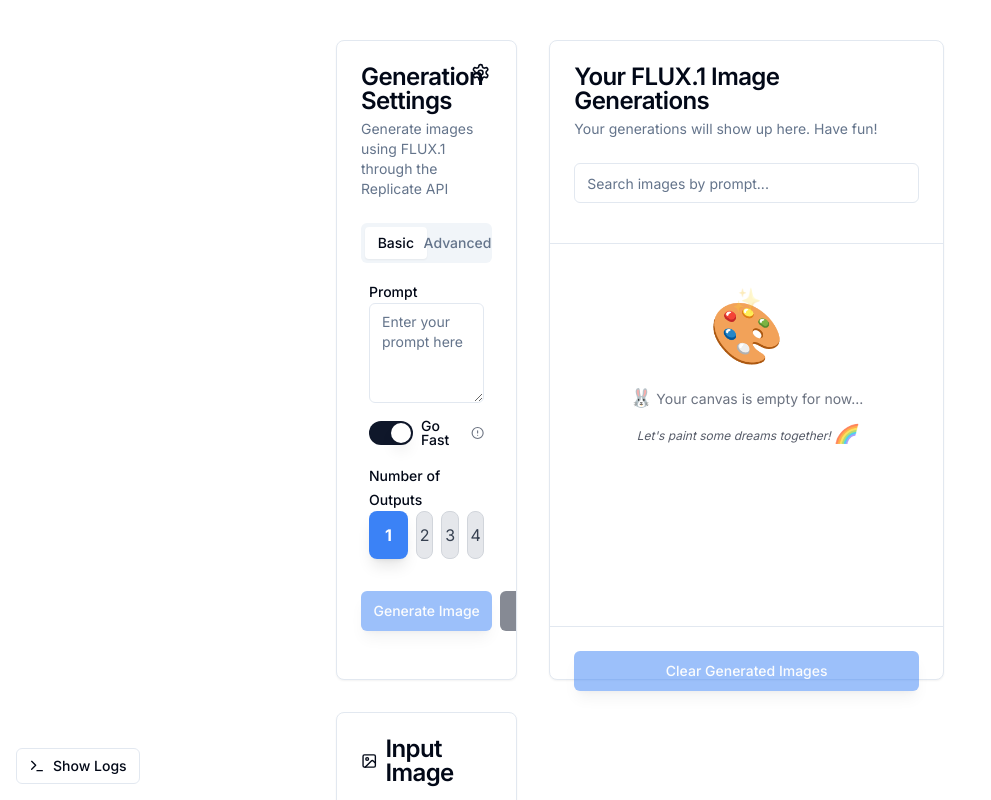
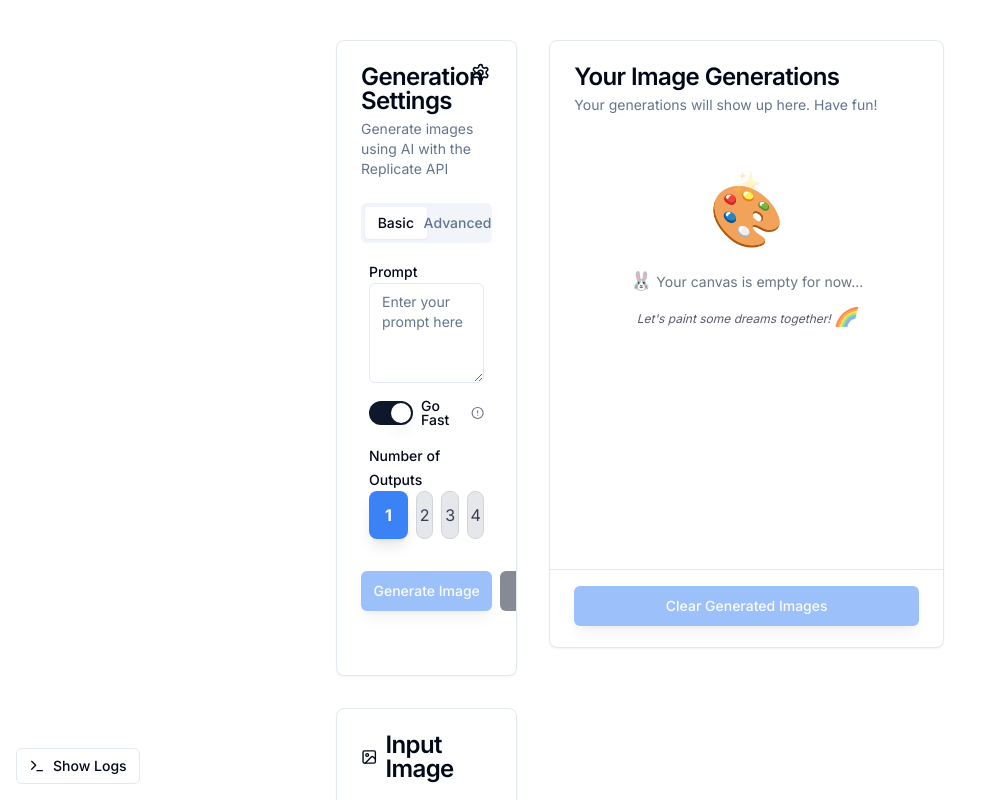
Before and after one commit to ashakoen/next-js-flux1-replicate, a Next.js app: page / in a window 1280 px wide. Shown: the whole page, without its empty margins (0-991 px from the left). Built offline with nearby package versions, Linux system fonts and the light colour scheme.

Commit message:
update remix options

```diff
--- a/src/app/page.tsx
+++ b/src/app/page.tsx
@@ -48,9 +48,7 @@
 	const [apiKey, setApiKey] = useState('');
 	const [showApiKeyAlert, setShowApiKeyAlert] = useState(false);
 	const [favoritePrompts, setFavoritePrompts] = useState<string[]>([]);
-	const [searchTerm, setSearchTerm] = useState('');
 	const [selectedLoraModel, setSelectedLoraModel] = useState<string | null>(null);
-	const [filteredImages, setFilteredImages] = useState<GeneratedImage[]>([]);
 	const [isGenerating, setIsGenerating] = useState(false);
 	const [isInitialLoad, setIsInitialLoad] = useState(true);
 	const [cancelUrl, setCancelUrl] = useState<string | null>(null);
@@ -92,24 +90,6 @@
 			logContainerRef.current.scrollTop = logContainerRef.current.scrollHeight;
 		}
 	}, []);
-
-	useEffect(() => {
-		setFilteredImages(
-			generatedImages
-				.filter((image) => {
-					const normalizedPrompt = image.prompt.trim().toLowerCase();
-					const normalizedSearchTerm = searchTerm.trim().toLowerCase();
-					const regex = new RegExp(`\\b${normalizedSearchTerm}\\b`, 'i');
-					const isMatch = regex.test(normalizedPrompt);
-					return isMatch;
-				})
-				.sort((a, b) => {
-					const timeA = a.timestamp ? new Date(a.timestamp).getTime() : 0;
-					const timeB = b.timestamp ? new Date(b.timestamp).getTime() : 0;
-					return timeB - timeA;
-				})
-		);
-	}, [generatedImages, searchTerm]);
 
 	useEffect(() => {
 		const savedApiKey = localStorage.getItem('replicateApiKey');
@@ -322,12 +302,13 @@
 		setSelectedImage(null);
 	};
 
-	const handleRegenerateWithSeed = async (newSeed: number) => {
+	const handleRegenerateWithSeed = async (newSeed: number, modelType?: 'dev' | 'schnell' | 'recraftv3') => {
 		// Update the form state
 		setFormData(prev => ({
 			...prev,
 			seed: newSeed,
-			num_outputs: 1
+			num_outputs: 1,
+			...(modelType && { model: modelType }) // modelType is now properly typed
 		}));
 
 		// Submit with override data
@@ -335,7 +316,8 @@
 			{ preventDefault: () => {} } as React.FormEvent,
 			{
 				seed: newSeed,
-				num_outputs: 1
+				num_outputs: 1,
+				...(modelType && { model: modelType })
 			}
 		);
 	};
@@ -875,9 +857,7 @@
 					{/* Generated Images Card - Right 2/3 */}
 					<div className="xl:col-span-2">
 						<GeneratedImagesCard
-							searchTerm={searchTerm}
-							filteredImages={filteredImages}
-							onSearchChange={(e) => setSearchTerm(e.target.value)}
+							images={generatedImages}
 							onDownloadImage={downloadImage}
 							onDeleteImage={handleDeleteImage}
 							clearGeneratedImages={clearGeneratedImages}
@@ -885,6 +865,7 @@
 							numberOfOutputs={formData.num_outputs}
 							onRegenerateWithSeed={handleRegenerateWithSeed}
 							onUseAsInput={handleUseAsInput}
+							model={formData.model}
 						/>
 					</div>
 				</div>
--- a/src/components/cards/GeneratedImagesCard.tsx
+++ b/src/components/cards/GeneratedImagesCard.tsx
@@ -1,7 +1,6 @@
 'use client';
 
 import { Card, CardContent, CardDescription, CardFooter, CardHeader, CardTitle } from "@/components/ui/card";
-import { Input } from "@/components/ui/input";
 import { Button } from "@/components/ui/button";
 import { Dialog, DialogContent, DialogTrigger } from "@/components/ui/dialog";
 import { Accordion, AccordionContent, AccordionItem, AccordionTrigger } from "@/components/ui/accordion";
@@ -13,32 +12,45 @@
 import { WandSparkles } from 'lucide-react';
 
 interface GeneratedImagesCardProps {
-    searchTerm: string;
-    filteredImages: GeneratedImage[];
-    onSearchChange: (e: React.ChangeEvent<HTMLInputElement>) => void;
+    images: GeneratedImage[];
     onDownloadImage: (imageUrl: string) => Promise<void>;
     onDeleteImage: (imageUrl: string) => void;
     clearGeneratedImages: () => void;
-    onRegenerateWithSeed: (newSeed: number, numberOfOutputs?: number) => void;
+    onRegenerateWithSeed: (newSeed: number, modelType?: 'dev' | 'schnell' | 'recraftv3') => void;
     onUseAsInput: (imageUrl: string) => Promise<void>;
     isGenerating: boolean;
     numberOfOutputs: number;
+    model: string;
 }
 
 export function GeneratedImagesCard({
-    searchTerm,
-    filteredImages,
-    onSearchChange,
+    images,
     onDownloadImage,
     onDeleteImage,
     clearGeneratedImages,
     isGenerating,
     numberOfOutputs,
     onRegenerateWithSeed,
-    onUseAsInput
+    onUseAsInput,
+    model
 }: GeneratedImagesCardProps) {
 
     const [isConfirming, setIsConfirming] = useState(false);
+    const isFluxModel = (model: string | undefined, privateLoraName?: string) => {
+        if (!model) return false;
+
+        // If it's a direct FLUX model
+        if (model.includes('flux-dev') || model.includes('flux-schnell')) {
+            return true;
+        }
+
+        // If the model looks like a private LoRA path (contains a slash but isn't recraft)
+        if (model.includes('/') && !model.includes('recraft')) {
+            return true;
+        }
+
+        return false;
+    };
 
     useEffect(() => {
         let timeoutId: NodeJS.Timeout;
@@ -51,22 +63,13 @@
     }, [isConfirming]);
 
     return (
-        <Card className="w-full h-[calc(100vh-10rem)] mt-8 sm:mt-0">
+        <Card className="w-full h-[calc(100vh-12rem)] mt-8 sm:mt-0">
             <CardHeader className="relative">
-                <CardTitle>Your FLUX.1 Image Generations</CardTitle>
+                <CardTitle>Your Image Generations</CardTitle>
                 <CardDescription>Your generations will show up here. Have fun! </CardDescription>
             </CardHeader>
-            <div className="px-6 pb-10 border-b"> {/* New fixed section */}
-                <Input
-                    type="text"
-                    placeholder="Search images by prompt..."
-                    value={searchTerm}
-                    onChange={onSearchChange}
-                    className="w-full"
-                />
-            </div>
-            <CardContent className="overflow-y-auto pt-6 h-[calc(100%-16rem)]">
-                {filteredImages.length > 0 ? (
+            <CardContent className="overflow-y-auto pt-3 h-[calc(100%-12rem)]">
+                {images.length > 0 ? (
                     <div className="grid grid-cols-1 xs:grid-cols-2 sm:grid-cols-2 lg:grid-cols-3 xl:grid-cols-4 gap-3 md:gap-4">
                         <AnimatePresence mode="popLayout">
                             {/* Loading Placeholders */}
@@ -116,7 +119,10 @@
                                 </motion.div>
                             ))}
 
-                            {filteredImages.map((image, index) => (
+
+
+                            {[...images].reverse().map((image, index) => (
+
                                 <motion.div
                                     key={image.url}
                                     layout
@@ -126,6 +132,7 @@
                                     transition={{ duration: 0.2 }}
                                     className="relative group"
                                 >
+
                                     <Dialog>
                                         <DialogTrigger asChild>
                                             <div className="cursor-pointer">
@@ -215,6 +222,10 @@
                                             </div>
                                         </DialogContent>
                                     </Dialog>
+
+
+
+                                    {isFluxModel(image.model, image.privateLoraName) && (
                                         <Button
                                             variant="secondary"
                                             size="icon"
@@ -230,6 +241,7 @@
                                             <Upload className="h-4 w-4" />
                                             <span className="sr-only">Use as input image</span>
                                         </Button>
+                                    )}
                                     <Button
                                         variant="secondary"
                                         size="icon"
@@ -239,6 +251,7 @@
                                         <Download className="h-4 w-4" />
                                         <span className="sr-only">Download image</span>
                                     </Button>
+                                    {isFluxModel(image.model, image.privateLoraName) && (
                                         <Button
                                             variant="secondary"
                                             size="icon"
@@ -246,7 +259,9 @@
                                             onClick={() => {
                                                 const currentSeed = parseInt(image.seed?.toString() || '0');
                                                 const newSeed = currentSeed < 1000 ? currentSeed + 1 : currentSeed - 1;
-                                            onRegenerateWithSeed(newSeed);
+                                                // Use 'dev' if it's a private LoRA (contains a slash), otherwise use the original model
+                                                const modelType = image.model?.includes('/') ? 'dev' : image.model as 'dev' | 'schnell' | 'recraftv3';
+                                                onRegenerateWithSeed(newSeed, modelType);
                                             }}
                                         >
                                             <RefreshCw className="h-4 w-4" />
@@ -254,6 +269,7 @@
                                                 Regenerate with {parseInt(image.seed?.toString() || '0') < 1000 ? "increased" : "decreased"} seed
                                             </span>
                                         </Button>
+                                    )}
                                     <Button
                                         variant="destructive"
                                         size="icon"
@@ -355,7 +371,7 @@
                     </div>
                 )}
             </CardContent>
-            <CardFooter className="flex justify-end border-t pt-6">
+            <CardFooter className="flex justify-end border-t pt-4 mt-4">
                 <Button
                     className={`btn-theme ${isConfirming ? 'bg-red-600 hover:bg-red-700' : ''}`}
                     onClick={() => {
@@ -366,7 +382,7 @@
                             setIsConfirming(true);
                         }
                     }}
-                    disabled={filteredImages.length === 0}
+                    disabled={images.length === 0}
                 >
                     {isConfirming ? 'Are you sure?' : 'Clear Generated Images'}
                 </Button>
--- a/src/components/cards/GenerationSettingsCard.tsx
+++ b/src/components/cards/GenerationSettingsCard.tsx
@@ -114,7 +114,7 @@
 			</div>
 			<CardHeader>
 				<CardTitle>Generation Settings</CardTitle>
-				<CardDescription>Generate images using FLUX.1 through the Replicate API</CardDescription>
+				<CardDescription>Generate images using AI with the Replicate API</CardDescription>
 			</CardHeader>
 			<CardContent className="overflow-y-auto">
 			<form onSubmit={handleSubmit}>
@@ -219,8 +219,8 @@
 											<SelectValue placeholder="Select a model" />
 										</SelectTrigger>
 										<SelectContent>
-											<SelectItem value="dev">Dev</SelectItem>
-											<SelectItem value="schnell">Schnell</SelectItem>
+											<SelectItem value="dev">FLUX.1 Dev</SelectItem>
+											<SelectItem value="schnell">FLUX.1 Schnell</SelectItem>
 											<SelectItem value="recraftv3">Recraft v3</SelectItem>
 										</SelectContent>
 									</Select>
--- a/src/components/cards/ImageUploadCard.tsx
+++ b/src/components/cards/ImageUploadCard.tsx
@@ -142,10 +142,10 @@
                             htmlFor="image-upload"
                             className={`flex flex-col items-center gap-4 ${disabled ? 'cursor-not-allowed' : 'cursor-pointer'}`}
                         >
-                            <Upload className="w-8 h-8 text-gray-400" />
+                            <Upload className="w-6 h-6 text-gray-400" />
                             <div className="text-sm text-gray-600 dark:text-gray-400">
                                 <span className="font-semibold text-primary">Click to upload</span> or drag and drop
-                                <div className="mt-2">
+                                <div className="mt-1">
                                     PNG, JPG, WEBP (max. {MAX_FILE_SIZE / 1024 / 1024}MB)
                                 </div>
                                 <div className="mt-1">
--- a/src/types/types.ts
+++ b/src/types/types.ts
@@ -32,6 +32,7 @@
     timestamp?: string;
     seed?: number;
     isImg2Img: boolean;
+    privateLoraName?: string;
 };
 
 export type LogEntry = {
```
Lines whose indentation alone changed are shown as unchanged.
